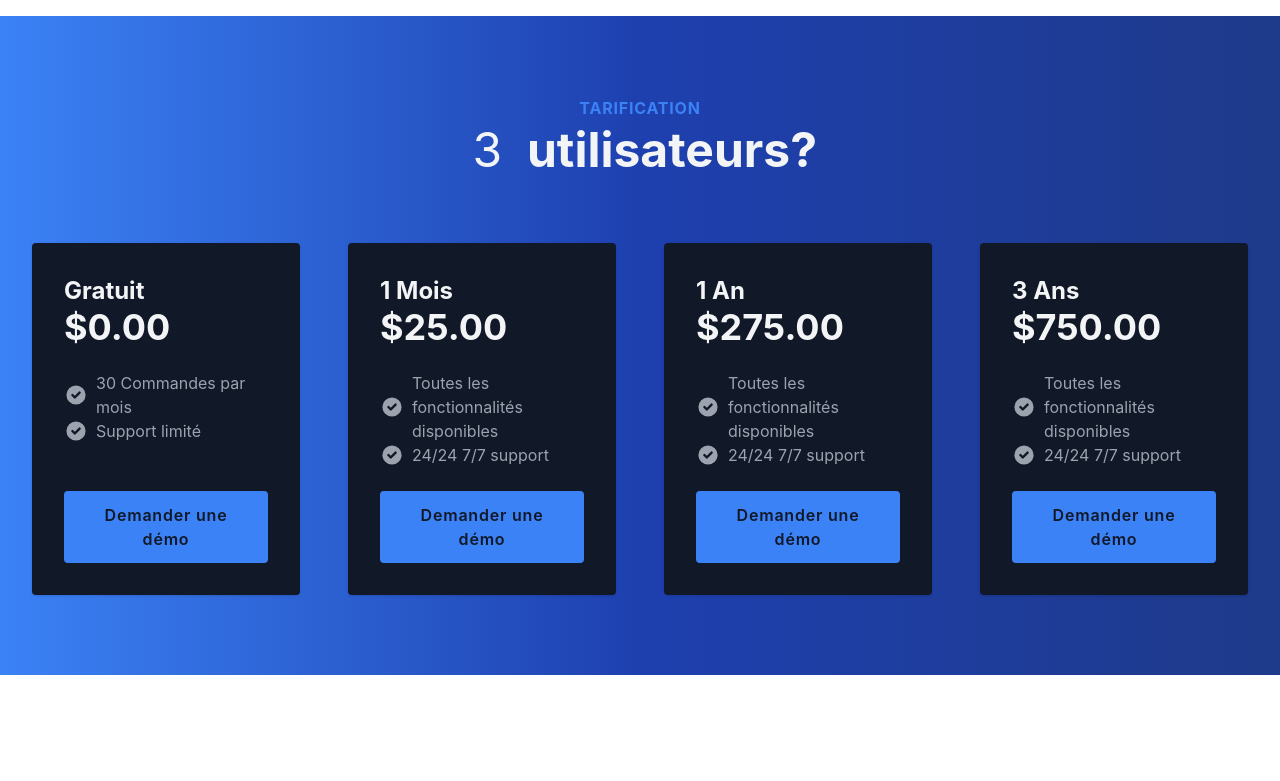
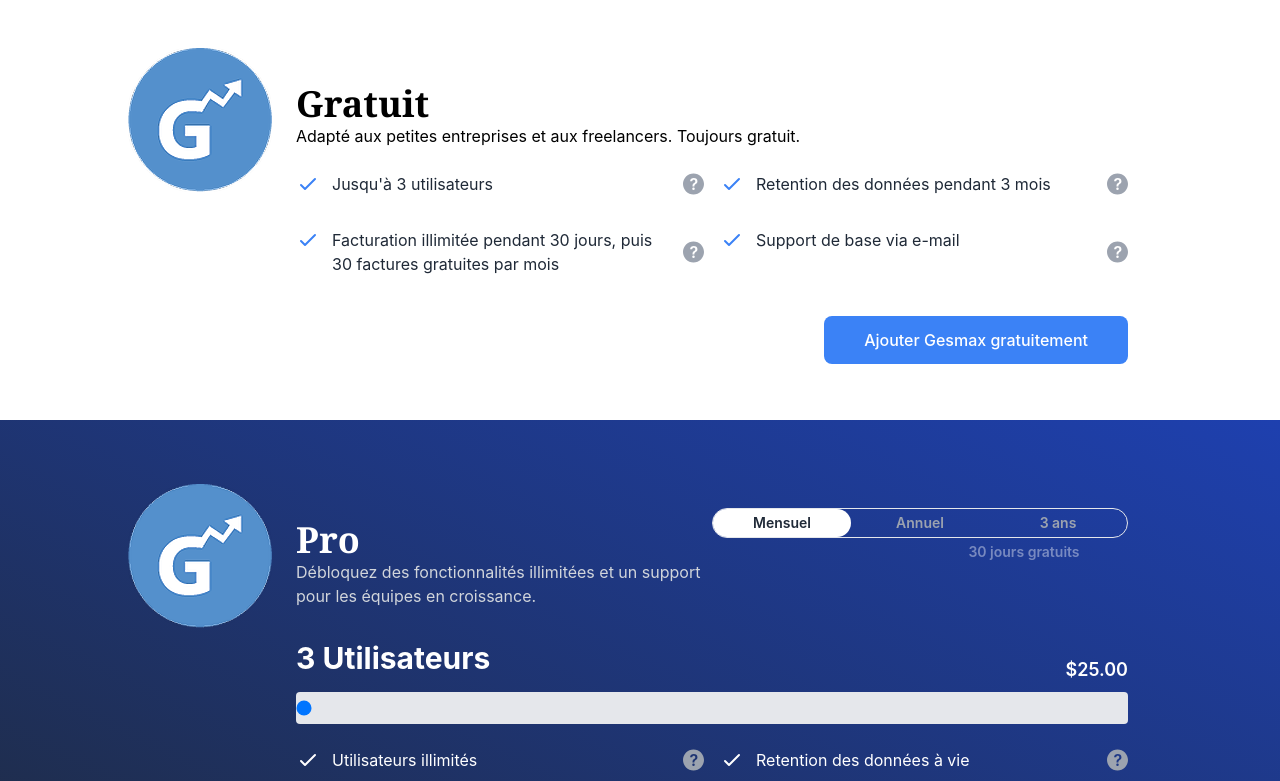
Before and after one commit to kamicodaxe/gesmax.web, a Next.js app: page /pricing in a window 1280 px wide. Shown: the part 560-1341 px from the top of the page. Built offline with nearby package versions, Linux system fonts and the light colour scheme; no server answers.

Commit message:
Update pricing component, add tick icon and clsx dep

```diff
--- /dev/null
+++ b/components/ui/icons/tick.tsx
@@ -0,0 +1,13 @@
+import clsx from "clsx";
+import React from "react";
+
+
+export const Tick: React.FC<{ color?: string }> = ({ color }) => (
+	<svg xmlns="http://www.w3.org/2000/svg" fill="none" viewBox="0 0 24 24" stroke="currentColor" aria-hidden="true"
+		className={clsx(
+			"flex-shrink-0 w-6 h-6",
+			color ? color : " text-white"
+		)}>
+		<path strokeLinecap="round" strokeLinejoin="round" strokeWidth="2" d="M5 13l4 4L19 7"></path>
+	</svg>
+);
--- a/components/ui/pricing/index.tsx
+++ b/components/ui/pricing/index.tsx
@@ -1,160 +1,208 @@
-import { GetStaticProps, NextPage } from 'next'
-import Link from 'next/link'
-import { useRouter } from 'next/router'
-import { useMemo, useState } from 'react'
-import CurrencyFormat from '../currency-format'
 
-interface Props {
+
+import clsx from 'clsx';
+import React, { useMemo, useState } from 'react';
+import CurrencyFormat from '../currency-format';
+import Link from 'next/link';
+import { Tick } from '../icons/tick';
+
+interface PricingProps {
+	strings: {
+		title: string;
+		description: string;
+		usersLabel: string;
+		free30: string;
+		buttonText: string;
+		items: string[];
+		planLabels: {
+			monthly: string;
+			yearly: string;
+			threeYears: string;
+		}
+	};
 }
 
-const SVGTickGray = () => (
-	<svg xmlns="http://www.w3.org/2000/svg" viewBox="0 0 20 20" fill="currentColor" className="flex-shrink-0 w-6 h-6">
-		<path fillRule="evenodd" d="M10 18a8 8 0 100-16 8 8 0 000 16zm3.707-9.293a1 1 0 00-1.414-1.414L9 10.586 7.707 9.293a1 1 0 00-1.414 1.414l2 2a1 1 0 001.414 0l4-4z" clipRule="evenodd"></path>
+interface ListItemProps {
+	label: string;
+	pro?: boolean
+}
+
+const QuestionMark = () => (
+	<svg width="21" height="22" viewBox="0 0 21 22" fill="none" className="text-gray-400">
+		<path fillRule="evenodd" clipRule="evenodd" d="M10.5 21.5C16.299 21.5 21 16.799 21 11S16.299.5 10.5.5 0 5.201 0 11s4.701 10.5 10.5 10.5zm.896-8.085H9.502v-.148c.012-2.045.591-2.676 1.597-3.301.688-.432 1.216-.977 1.216-1.773 0-.892-.699-1.471-1.568-1.471-.801 0-1.574.511-1.625 1.58H7.1c.057-2.16 1.67-3.262 3.66-3.262 2.17 0 3.664 1.204 3.664 3.125 0 1.3-.653 2.153-1.699 2.778-.926.568-1.318 1.12-1.33 2.324v.148zm.352 2.295a1.265 1.265 0 01-1.25 1.25 1.243 1.243 0 01-1.25-1.25 1.24 1.24 0 011.25-1.238c.67 0 1.244.556 1.25 1.238z" fill="currentColor"></path>
 	</svg>
 )
 
-const PricingComponent: NextPage<Props> = ({ }) => {
-	const [userCount, setUserCount] = useState<number>(3);
-	const { locale } = useRouter()
-	const isFr = useMemo(() => (locale || '').toLowerCase().includes('fr'), [locale])
-	const { strings } = useStrings(isFr);
-
-	const RequestDemo = () => (
-		<Link href='contact'>
-			<span className="inline-block w-full px-5 py-3 font-semibold tracking-wider cursor-pointer text-center rounded bg-primary text-gray-900">
-				{strings.requestDemoText}
-			</span>
-		</Link>
+const ListItem: React.FC<ListItemProps> = ({ label, pro = false }) => {
+	return (
+		<li className="flex mt-4">
+			<div className="flex-shrink-0">
+				<Tick color={pro ? "" : "text-primary"} />
+			</div>
+			<p className={
+				clsx(
+					"flex-1 ml-3 text-base leading-6",
+					pro ? "text-white" : "text-gray-800"
 				)
-
-	// Handler function to update userCount state
-	const handleUserCountChange = (e: React.ChangeEvent<HTMLInputElement>) => {
-		const newCount = parseInt(e.target.value);
-		// Perform input validation to ensure userCount is always greater than or equal to 3
-		if (newCount >= 3) {
-			setUserCount(newCount);
-		}
+			}>{label}</p>
+			<span className="ml-2"></span>
+			<button className="focus:outline-none focus:ring-2">
+				<QuestionMark />
+			</button>
+		</li>
+	);
 };
 
-	const monthlyFee = useMemo(() => {
-		if (userCount <= 3)
-			return 25;
-		return 25 + (10 * (userCount - 3))
-	}, [userCount])
+
+interface PricingSliderProps {
+	selectedPlan: 'monthly' | 'yearly' | 'threeYears';
+	usersLabel: string;
+}
+
+const PricingSlider: React.FC<PricingSliderProps> = ({ selectedPlan, usersLabel }) => {
+	const [users, setUsers] = useState(3);
+
+	const handleSliderChange = (event: React.ChangeEvent<HTMLInputElement>) => {
+		const newUserCount = parseInt(event.target.value);
+		setUsers(newUserCount);
+	};
+
+	const price = useMemo(() => {
+		const newPrice = (() => {
+			if (selectedPlan === 'monthly')
+				return 25 + (users - 3) * 10;
+			if (selectedPlan === 'yearly')
+				return (25 + (users - 3) * 10) * 11;
+			if (selectedPlan === 'threeYears')
+				return (25 + (users - 3) * 10) * 30;
+			return 0;
+		})();
+		return newPrice;
+	}, [selectedPlan, users]);
 
 	return (
-		<section className="py-20 bg-gradient-to-r from-primary via-blue-800 to-blue-900 text-gray-100">
-			<div className="container max-w-7xl px-4 mx-auto">
-				<div className="max-w-2xl mx-auto mb-16 text-center">
-					<span className="font-bold tracking-wider uppercase text-primary">{strings.pricingTitle}</span>
-					<p className='text-2xl lg:text-5xl'>
+		<div className="flex flex-col items-center justify-center py-8">
+			<div className="flex w-full justify-between">
+				<div className="text-3xl font-bold mb-4">
+					{users} {usersLabel}
+				</div>
+				<div className="text-lg font-semibold mt-4">
+					<CurrencyFormat amount={price} />
+				</div>
+			</div>
+			<div className="relative w-full">
 				<input
-							className='bg-transparent w-16 text-center'
-							type="number"
-							value={userCount} // Bind input value to userCount state
-							onChange={handleUserCountChange} // Handle input change
-							min={3}
-							max={200}
+					type="range"
+					min="3"
+					max="200"
+					value={users}
+					onChange={handleSliderChange}
+					className="absolute top-0 left-0 w-full rounded h-8 bg-gray-200 appearance-none cursor-pointer"
 				/>
-						<h2 className="font-bold inline-block">{strings.usersQuestion}</h2>
-					</p>
+				<div className="absolute top-0 left-0 h-8 bg-blue-500" style={{ width: `${((users - 3) / (200 - 3)) * 100}%` }}></div>
 			</div>
+		</div>
+	);
+};
 
 
-				<div className="grid grid-cols-1 md:grid-cols-2 lg:grid-cols-4 gap-4">
-					{strings.pricingSections.map((section, index) => (
-						<div className="flex w-full mb-8 sm:px-4 md:w-full lg:mb-0" key={index}>
-							<div className="flex flex-col p-6 space-y-6 rounded shadow sm:p-8 bg-gray-900">
-								<div className="space-y-2">
-									<h4 className="text-2xl font-bold">{section.title}</h4>
-									<span className="text-4xl font-bold">
-										<CurrencyFormat amount={section.price * monthlyFee} />
+const PricingComponent: React.FC<PricingProps> = ({ strings }) => {
+	const [selectedPlan, setSelectedPlan] = useState<'monthly' | 'yearly' | 'threeYears'>('monthly');
+
+	const handleTabChange = (tab: 'monthly' | 'yearly' | 'threeYears') => {
+		setSelectedPlan(tab);
+	};
+
+	const isPro = strings.title == "Pro";
+
+	return (
+		<div className={clsx(
+			"w-full transform",
+			isPro && "bg-gradient-to-bl from-blue-800 to-gray-800 py-8 text-white"
+		)}>
+			<div className="md:flex max-w-5xl py-8 mx-auto">
+				<div>
+					<span style={{ boxSizing: 'border-box', display: 'inline-block', overflow: 'hidden', width: 'initial', height: 'initial', background: 'none', opacity: 1, border: '0px', margin: '0px', padding: '0px', position: 'relative', maxWidth: '100%' }}>
+						<span style={{ boxSizing: 'border-box', display: 'block', width: 'initial', height: 'initial', background: 'none', opacity: 1, border: '0px', margin: '0px', padding: '0px', maxWidth: '100%' }}>
+							<img alt="" aria-hidden="true" src="/favicon.png" style={{ display: 'block', maxWidth: '100%', width: 'initial', height: 'initial', background: 'none', opacity: 1, border: '0px', margin: '0px', padding: '0px' }} />
+						</span>
 					</span>
 				</div>
-								<ul className="flex-1 mb-6 text-gray-400">
-									{section.features.map((feature, index) => (
-										<li className="flex items-center space-x-2" key={index}>
-											<SVGTickGray />
-											<span>{feature}</span>
-										</li>
-									))}
-								</ul>
-								<RequestDemo />
+				<div className="flex-1 p-6">
+					<div className="flex flex-col items-end justify-between md:flex-row md:items-start pt-8 md:pt-0">
+						<div className="w-full">
+							<h2 className="mt-3 font-serif text-4xl font-bold">{strings.title}<span className="text-blue=-400 inline-block transition-transform transform duration-100 scale-0" style={{ textShadow: 'rgba(254, 188, 53, 0.8) 0px 0px 25px' }}> ∞ </span></h2>
+							<p className={clsx(isPro && "text-gray-300")}>{strings.description}</p>
+						</div>
+						{
+							isPro && (
+								<div className="flex flex-col w-full mt-3 md:mt-0 md:w-128 md:mx-0">
+									<div className="relative flex order-10 border border-blue=-500 rounded-full border-opacity-20">
+										<div className="absolute left-0 grid w-full grid-cols-2 h-7">
+											<div
+												className={clsx("bg-white rounded-full h-full w-[66.67%] left-0 transform transition-transform", {
+													'translate-x-0': selectedPlan === 'monthly',
+													'translate-x-[100%]': selectedPlan === 'yearly',
+													'translate-x-[200%]': selectedPlan === 'threeYears',
+												})}
+											></div>
+										</div>
+										<div className="relative grid w-full grid-cols-3">
+											<button
+												onClick={() => handleTabChange('monthly')}
+												className={clsx(
+													"text-sm py-1 relative px-4 focus:outline-none ring-blue-800 ring-opacity-30 rounded-full font-semibold focus:ring-4 bg-transparent",
+													selectedPlan === 'monthly' ? "text-gray-800" : "text-gray-400"
+												)}
+											>
+												{strings.planLabels.monthly}
+											</button>
+											<button
+												onClick={() => handleTabChange('yearly')}
+												className={clsx(
+													"text-sm py-1 relative px-4 focus:outline-none ring-blue-800 ring-opacity-30 rounded-full font-semibold focus:ring-4 bg-transparent",
+													selectedPlan === 'yearly' ? "text-gray-800" : "text-gray-400"
+												)}
+											>
+												{strings.planLabels.yearly}
+											</button>
+											<button
+												onClick={() => handleTabChange('threeYears')}
+												className={clsx(
+													"text-sm py-1 relative px-4 focus:outline-none ring-blue-800 ring-opacity-30 rounded-full font-semibold focus:ring-4 bg-transparent",
+													selectedPlan === 'threeYears' ? "text-gray-800" : "text-gray-400"
+												)}
+											>
+												{strings.planLabels.threeYears}
+											</button>
 										</div>
 									</div>
-					))}
+									<div className="relative grid w-full grid-cols-2 my-1 md:order-10">
+										<div className="text-center col-start-2 text-sm font-semibold whitespace-nowrap opacity-40">{strings.free30}</div>
 									</div>
 								</div>
-		</section>
 							)
 						}
-
-const strings = {
-	'en': {
-		'pricingTitle': 'Pricing',
-		'usersQuestion': 'users?',
-		'requestDemoText': 'Request a demo',
-		'pricingSections': [
+					</div>
 					{
-				'title': 'Free',
-				'price': 0,
-				'features': ['30 Orders per month', 'Limited support']
-			},
+						isPro && <PricingSlider usersLabel={strings.usersLabel} selectedPlan={selectedPlan} />
+					}
+					<div className="grid w-full gap-4 mt-2 text-gray-800 md:grid-cols-2">
 						{
-				'title': '1 Month',
-				'price': 1,
-				'features': ['All features available', '24/24 7/7 support']
-			},
-			{
-				'title': '1 Year',
-				'price': 11,
-				'features': ['All features available', '24/24 7/7 support']
-			},
-			{
-				'title': '3 Years',
-				'price': 30,
-				'features': ['All features available', '24/24 7/7 support']
+							strings.items.map((item, index) => (
+								<ListItem pro={strings.title == "Pro"} key={index} label={item} />
+							))
 						}
-		]
-	},
-	'fr': {
-		'pricingTitle': 'Tarification',
-		'usersQuestion': 'utilisateurs?',
-		'requestDemoText': 'Demander une démo',
-		'pricingSections': [
-			{
-				'title': 'Gratuit',
-				'price': 0,
-				'features': ['30 Commandes par mois', 'Support limité']
-			},
-			{
-				'title': '1 Mois',
-				'price': 1,
-				'features': ['Toutes les fonctionnalités disponibles', '24/24 7/7 support']
-			},
-			{
-				'title': '1 An',
-				'price': 11,
-				'features': ['Toutes les fonctionnalités disponibles', '24/24 7/7 support']
-			},
-			{
-				'title': '3 Ans',
-				'price': 30,
-				'features': ['Toutes les fonctionnalités disponibles', '24/24 7/7 support']
-			}
-		]
-	},
+					</div>
+					<div className="flex justify-end mt-2">
+						<Link className="inline-block" tabIndex={-1} href="/contact">
+							<button className="mt-8 px-10 py-3 text-center flex justify-center rounded-lg relative font-medium custom-focus  bg-primary hover:bg-blue-800 active:bg-primary text-white">{strings.buttonText}</button>
+						</Link>
+					</div>
+				</div>
+			</div>
+		</div>
+	);
 };
 
-const useStrings = (isFr: boolean) => {
-	return { strings: isFr ? strings['fr'] : strings['en'] };
-}
-
-export const getStaticProps: GetStaticProps = async (context) => {
-	const data: any[] = []
-	return {
-		props: { data }
-	};
-}
-
-export default PricingComponent
+export default PricingComponent;
--- a/package.json
+++ b/package.json
@@ -11,6 +11,7 @@
   },
   "dependencies": {
     "classnames": "^2.3.1",
+    "clsx": "^2.1.0",
     "next": "12.2.2",
     "react": "18.2.0",
     "react-device-detect": "^2.2.2",
--- a/pages/pricing.tsx
+++ b/pages/pricing.tsx
@@ -1,5 +1,4 @@
 import type { GetStaticProps, NextPage } from 'next'
-import Link from 'next/link'
 import { useRouter } from 'next/router'
 import { useMemo } from 'react'
 import Header from '../components/Header'
@@ -18,7 +17,18 @@
   return (
     <Layout locale={locale as string} title={strings.title} desc={strings.desc}>
       <Header locale={locale as string} title={strings.headerTitle} subtitle={strings.headerSubtitle} active='pricing' image={{ src: "/images/prices.png", alt: "" }} />
-      <PricingComponent />
+      <PricingComponent strings={{
+        ...strings.free,
+        planLabels: strings.planLabels,
+        usersLabel: strings.usersLabel,
+        free30: strings.free30,
+      }} />
+      <PricingComponent strings={{
+        ...strings.pro,
+        planLabels: strings.planLabels,
+        usersLabel: strings.usersLabel,
+        free30: strings.free30,
+      }} />
     </Layout>
   )
 }
@@ -30,13 +40,72 @@
         'title': 'Pricing, Gesmax By Bogital',
         'desc': 'Pricing, Gesmax By Bogital',
         'headerTitle': 'Pricing',
-        'headerSubtitle': 'Find the right plan with pricing that scales with your team'
+        'headerSubtitle': 'Find the right plan with pricing that scales with your team',
+        'usersLabel': 'Users',
+        'free30': '30 days free',
+        'pro': {
+          'title': 'Pro',
+          'description': 'Unlock unlimited features and support for growing teams.',
+          'buttonText': 'Add Gesmax',
+          'items': [
+            'Unlimited users',
+            'Lifetime data retention',
+            'Unlimited invoicing',
+            'Priority support via email, phone, and chat'
+          ]
+        },
+        'free': {
+          'title': 'Free',
+          'description': 'Suited for small businesses and freelancers. Always free.',
+          'buttonText': 'Add Gesmax for free',
+          'items': [
+            'Up to 3 users',
+            '3 months data retention',
+            '30 days unlimited invoicing, then 30 free invoices per month',
+            'Basic support via email'
+          ]
+        },
+        'planLabels': {
+          'monthly': 'Monthly',
+          'yearly': 'Yearly',
+          'threeYears': '3 years'
+        }
+
       },
       'fr': {
         'title': 'Coûts, Gesmax By Bogital',
         'desc': 'Coûts, Gesmax By Bogital',
         'headerTitle': 'Coûts',
-        'headerSubtitle': 'Trouvez le tarif adapté à l\'échelle de votre équipe.'
+        'headerSubtitle': 'Trouvez le tarif adapté à l\'échelle de votre équipe.',
+        'usersLabel': 'Utilisateurs',
+        'free30': '30 jours gratuits',
+        'pro': {
+          'title': 'Pro',
+          'description': 'Débloquez des fonctionnalités illimitées et un support pour les équipes en croissance.',
+          'buttonText': 'Ajouter Gesmax',
+          'items': [
+            'Utilisateurs illimités',
+            'Retention des données à vie',
+            'Facturation illimitée',
+            'Support prioritaire via e-mail, téléphone et chat'
+          ]
+        },
+        'free': {
+          'title': 'Gratuit',
+          'description': 'Adapté aux petites entreprises et aux freelancers. Toujours gratuit.',
+          'buttonText': 'Ajouter Gesmax gratuitement',
+          'items': [
+            'Jusqu\'à 3 utilisateurs',
+            'Retention des données pendant 3 mois',
+            'Facturation illimitée pendant 30 jours, puis 30 factures gratuites par mois',
+            'Support de base via e-mail'
+          ]
+        },
+        'planLabels': {
+          'monthly': 'Mensuel',
+          'yearly': 'Annuel',
+          'threeYears': '3 ans'
+        }
       }
     };
 
```
Also changed, not shown: 1 other file (tests, documents, lock files or other folders). Lines whose indentation alone changed are shown as unchanged.
